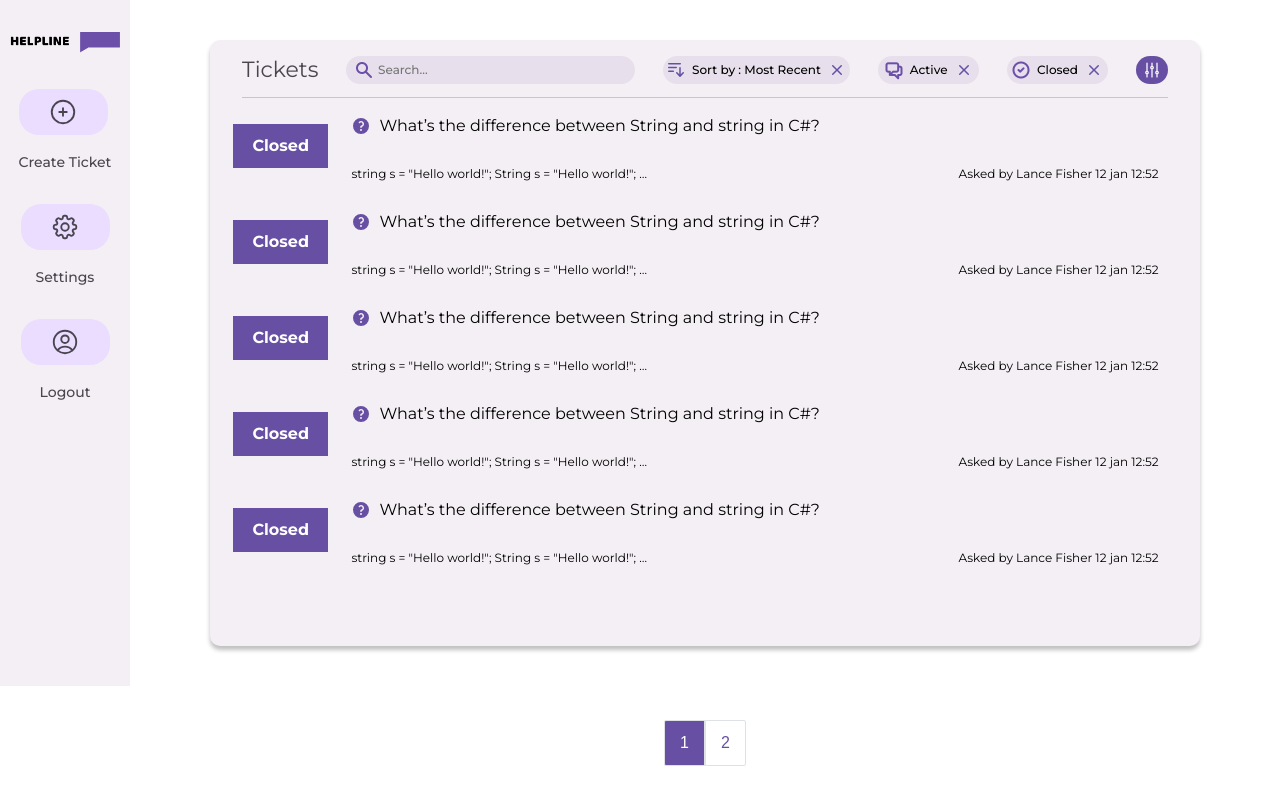
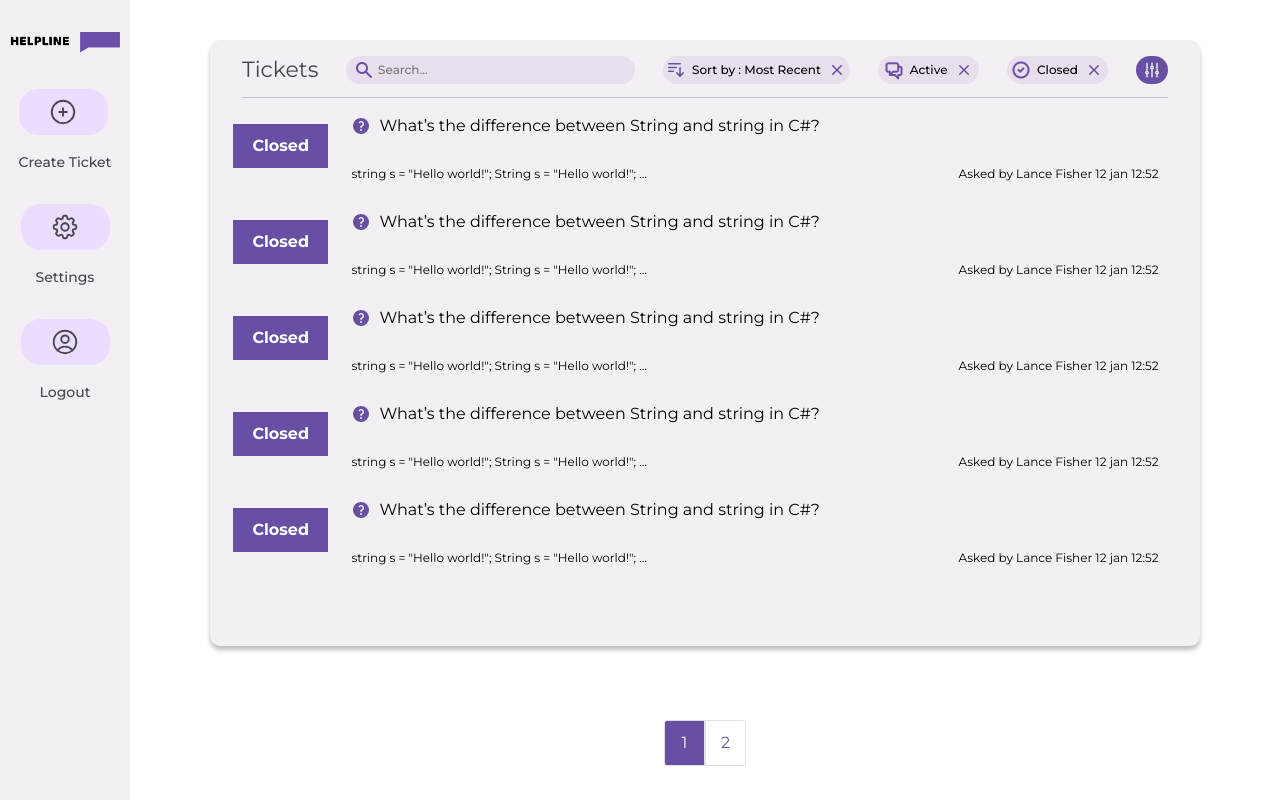
Before and after one commit to AndreSantos03/Y2S1-BasesDeDados, a PHP site: template pages/main.php in a window 1280 px wide. Run offline with PHP 8.4, Linux system fonts and the light colour scheme; the template is opened without the code that fills it, so the values that code supplies are empty; the visitor is signed in with stand-in values (Sample User, id 1).

Commit message:
Minor fixes to main page

```diff
--- a/css/style2.css
+++ b/css/style2.css
@@ -44,6 +44,7 @@ body {
 
 .sidebar {
     grid-column: 1;
+    grid-row: 1 / 3;
     display: flex;
     flex-direction: column;
     align-items: center;
@@ -301,13 +302,13 @@ body {
 }
 
 .pagenumbers :first-child {
-    border-top-left-radius: 2px;
-    border-bottom-left-radius: 2px;
+    border-top-left-radius: 3px;
+    border-bottom-left-radius: 3px;
 }
 
 .pagenumbers :last-child {
-    border-top-right-radius: 2px;
-    border-bottom-right-radius: 2px;
+    border-top-right-radius: 3px;
+    border-bottom-right-radius: 3px;
 }
 
 .pagenumbers button {
@@ -323,6 +324,9 @@ body {
     transition: 0.4s;
 
     color: #6750A4;
+    font-family: 'Montserrat';
+    font-style: normal;
+    font-weight: 400;
     font-size: 16px;
 }
 
```
